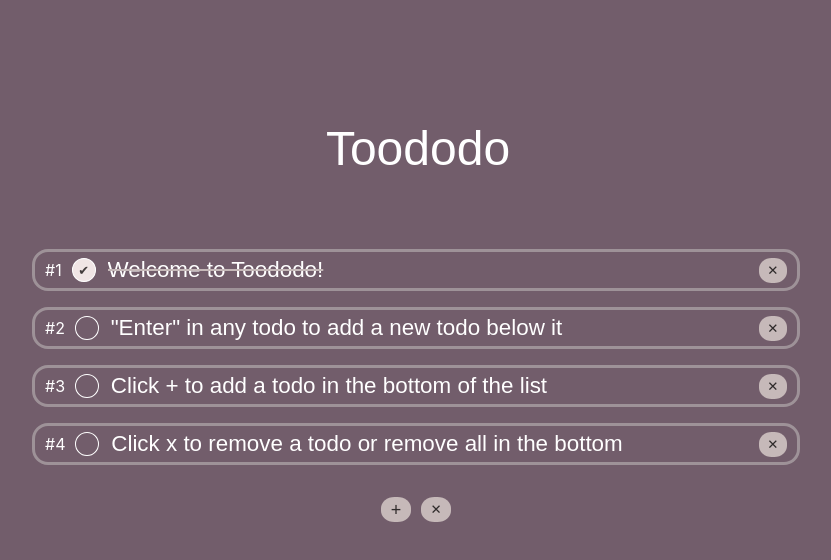
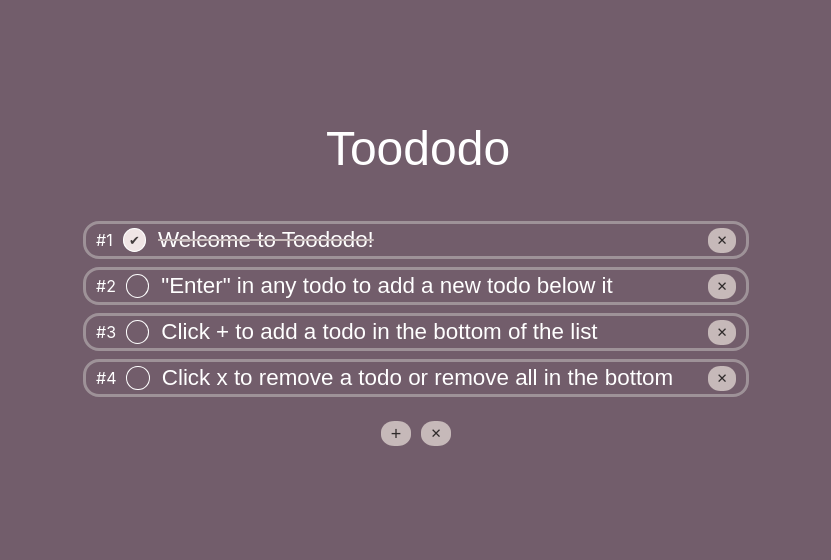
Before and after one commit to ngthing/react-typescript-todo-with-drag-and-drop, a React (Create React App) app: page / in a window 1280 px wide. Shown: the top 560 px of the page, without its empty margins (224-1055 px from the left). Built offline with nearby package versions, Linux system fonts and the light colour scheme.

Commit message:
Simplify todo list div

```diff
--- a/src/App.css
+++ b/src/App.css
@@ -27,15 +27,17 @@ body {
     align-items: center;
     justify-content: center;
     color: white;
+    padding-bottom: 20px;
 }
 
 .todo {
     display: flex;
     align-items: center;
-    margin: 1rem 0;
+    margin: 0.25rem 0;
     border: solid #c0bbbb8f;
     padding: 2px 10px;
     border-radius: 16px;
+    min-width: 50%;
 }
 
 .todo-is-completed .checkbox {
@@ -73,14 +75,6 @@ body {
     background: #fff;
 }
 
-ul {
-    list-style: none;
-    padding: 0;
-    line-height: 2rem;
-    min-width: 60%;
-    max-width: 80%;
-}
-
 input {
     border: none;
     background: transparent;
--- a/src/TodoList.tsx
+++ b/src/TodoList.tsx
@@ -1,4 +1,5 @@
 import { Todo, TodoItem } from './TodoItem';
+import { DragDropContext, Droppable, Draggable, DropResult } from "react-beautiful-dnd";
 
 interface TodoListProps {
     name: string;
@@ -62,7 +63,7 @@ export const TodoList = (ps: TodoListProps) => {
                     onChange={(e) => ps.onNameChange(e.target.value)} />
             </div>
             <div className="todo-list-container">
-                <ul className="todo-list" aria-label="todo-list">
+
                 {ps.todos.map((todo, i) => (
                     <TodoItem key={`todo-` + i} {...todo} index={i}
                         onChange={updateTodoAtIndex}
@@ -71,7 +72,7 @@ export const TodoList = (ps: TodoListProps) => {
                         toggleTodoCompleteAtIndex={toggleTodoCompleteAtIndex} />
 
                 ))}
-                </ul>
+
             </div>
             <div className="todo-btns-action">
                 <button className="btn-action" aria-label='add-todo'
```
Lines whose indentation alone changed are shown as unchanged.
